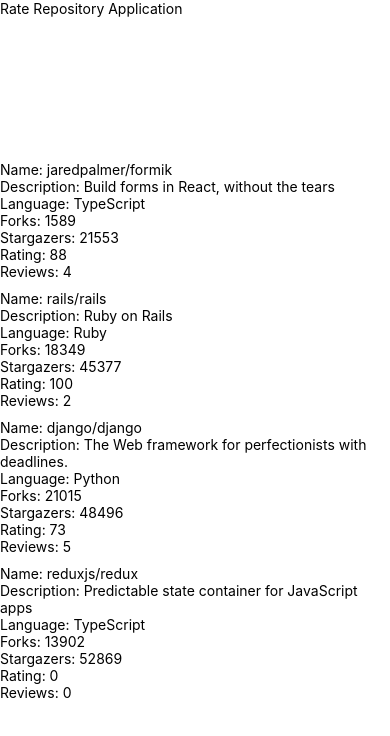
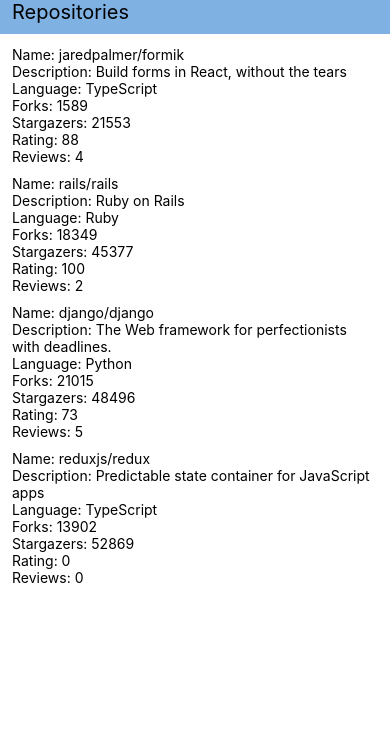
Before and after one commit to simonetimi/rate-repository-app, a React Native app: screen / in a window 390 px wide. Shown: the top 736 px of the page. Built offline with nearby package versions, Linux system fonts and the light colour scheme.

Commit message:
Complete exercise 10.4

```diff
--- /dev/null
+++ b/src/components/AppBar.jsx
@@ -0,0 +1,27 @@
+import { View, StyleSheet, Pressable, Text } from 'react-native';
+import Constants from 'expo-constants';
+
+const styles = StyleSheet.create({
+  container: {
+    paddingTop: Constants.statusBarHeight,
+    paddingLeft: 12,
+    paddingRight: 12,
+    paddingBottom: 10,
+    backgroundColor: 'rgba(0, 100, 200, 0.5)',
+  },
+  title: {
+    fontSize: 20,
+  },
+});
+
+const AppBar = () => {
+  return (
+    <View style={styles.container}>
+      <Pressable>
+        <Text style={styles.title}>Repositories</Text>
+      </Pressable>
+    </View>
+  );
+};
+
+export default AppBar;
--- a/src/components/Main.jsx
+++ b/src/components/Main.jsx
@@ -1,22 +1,22 @@
-import Constants from 'expo-constants';
-import { Text, StyleSheet, View } from 'react-native';
+import { StyleSheet, View } from 'react-native';
 import RepositoryList from './RepositoryList';
+import AppBar from './AppBar';
 
 const styles = StyleSheet.create({
   container: {
-    marginTop: Constants.statusBarHeight,
     flexGrow: 1,
     flexShrink: 1,
+    padding: 12,
   },
 });
 
 const Main = () => {
   return (
     <>
+      <AppBar />
       <View style={styles.container}>
-        <Text>Rate Repository Application</Text>
+        <RepositoryList />
       </View>
-      <RepositoryList />
     </>
   );
 };
```
Also changed, not shown: src/components/Text.jsx (added, +39 -0 lines), src/theme.js (added, +20 -0 lines).
